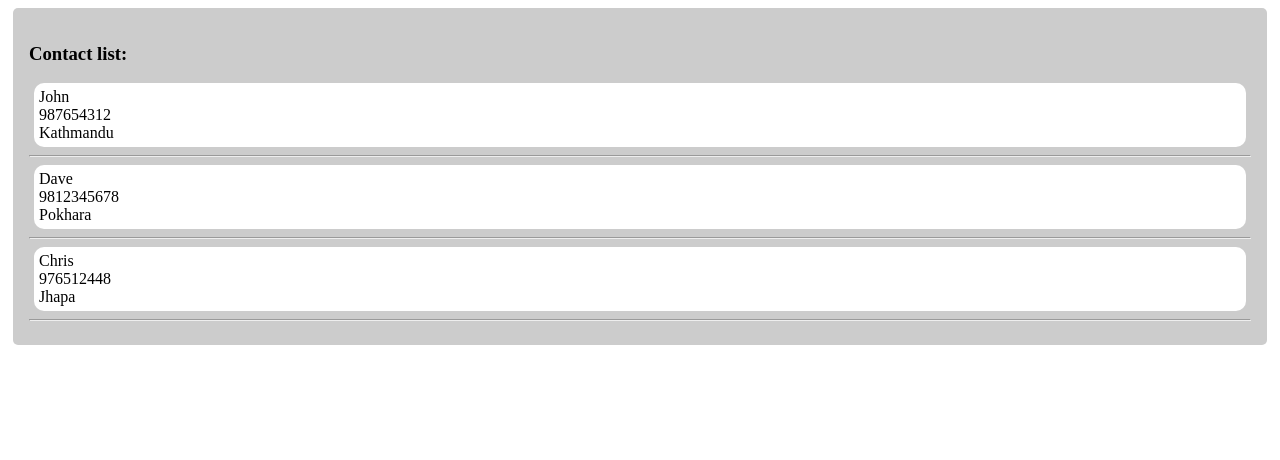
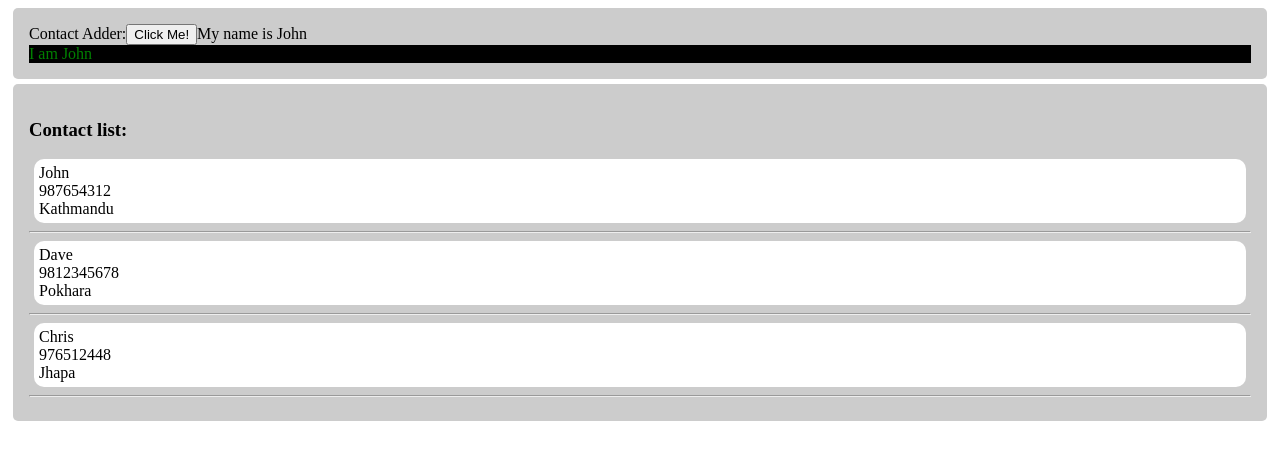
Before and after one commit to Sakarrr/contacts-manager-react-app, a React (Create React App) app: page / in a window 1280 px wide. Shown: the top 460 px of the page. Built offline with nearby package versions, Linux system fonts and the light colour scheme.

Commit message:
React dynamic component rendering

```diff
--- a/src/App.js
+++ b/src/App.js
@@ -1,6 +1,6 @@
 import Contact from "./components/Contact";
+import ContactAdder from "./components/ContactAdder";
 import "./styles/style.css";
-import Wrapper from "./Wrapper";
 
 const App = () => {
   const contacts = [
@@ -10,14 +10,18 @@ const App = () => {
   ];
   return (
     <>
-      <Wrapper>
+      <div className="contact_adder">
+        <ContactAdder />
+      </div>
+      <div className="contact_list">
+        <h3>Contact list:</h3>
         {/* <Contact name="John" number="987654312" location="Kathmandu" />
         <Contact name="Dave" number="9812345678" location="Pokhara" />
         <Contact name="Chris" number="976512448" location="Jhapa" /> */}
         <Contact data={contacts[0]} />
         <Contact data={contacts[1]} />
         <Contact data={contacts[2]} />
-      </Wrapper>
+      </div>
     </>
   );
 };
--- a/src/Wrapper.js
+++ /dev/null
@@ -1,12 +0,0 @@
-const Wrapper = (props) => {
-  return (
-    <>
-      <div className="container">
-        <h3>Contact list:</h3>
-        {props.children}
-      </div>
-    </>
-  );
-};
-
-export default Wrapper;
--- /dev/null
+++ b/src/components/ContactAdder.js
@@ -0,0 +1,38 @@
+import { useState } from "react";
+import { Chris, Dave, John } from "./Persons";
+
+const ContactAdder = () => {
+  const [name, setName] = useState("John");
+
+  const onClickHandler = () => {
+    setName("Dave");
+    console.log("Clicked!");
+  };
+
+  const onHoverHandler = () => {
+    setName("Chris");
+    console.log("Clicked!");
+  };
+
+  let resultsCard;
+
+  if (name === "Dave") {
+    resultsCard = <Dave />;
+  } else if (name === "Chris") {
+    resultsCard = <Chris />;
+  } else if (name === "John") {
+    resultsCard = <John />;
+  }
+  return (
+    <>
+      Contact Adder:
+      <button onClick={onClickHandler} onMouseOver={onHoverHandler}>
+        Click Me!
+      </button>
+      {/* My name is {name} {name === "Shyam" ? "I am Dad." : "I am son"} */}
+      My name is {name} {resultsCard}
+    </>
+  );
+};
+
+export default ContactAdder;
--- /dev/null
+++ b/src/components/Persons.js
@@ -0,0 +1,23 @@
+export const John = () => {
+  return (
+    <>
+      <div style={{ color: "green", background: "black" }}>I am John</div>
+    </>
+  );
+};
+
+export const Dave = () => {
+  return (
+    <>
+      <div style={{ color: "white", background: "red" }}>This is Dave</div>
+    </>
+  );
+};
+
+export const Chris = () => {
+  return (
+    <>
+      <div style={{ color: "yellow", background: "purple" }}>This is Chris</div>
+    </>
+  );
+};
--- a/src/styles/style.css
+++ b/src/styles/style.css
@@ -1,4 +1,11 @@
-.container {
+.contact_adder {
+  background: #ccc;
+  padding: 1rem;
+  margin: 5px;
+  border-radius: 5px;
+}
+
+.contact_list {
   background: #ccc;
   padding: 1rem;
   margin: 5px;
```
